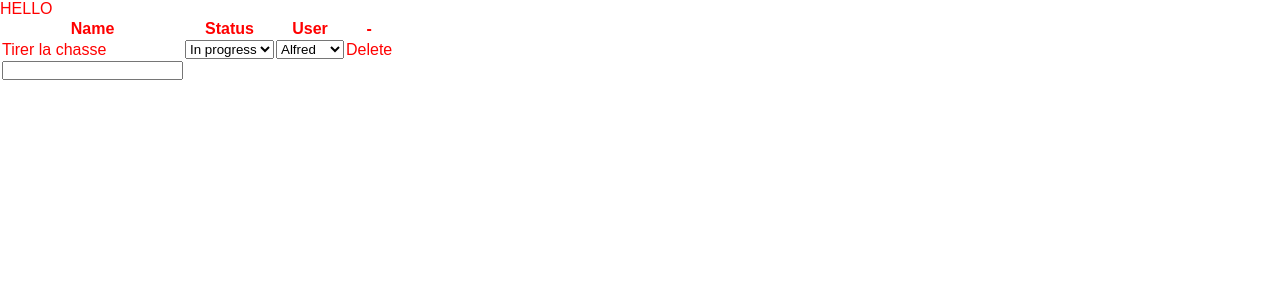
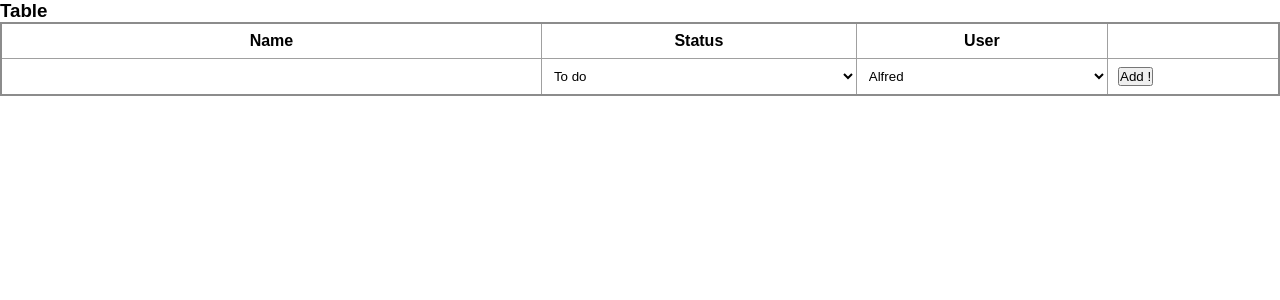
Before and after one commit to AlfGoto/toDoListNext, a Next.js app in the folder to-do-list/: page / in a window 1280 px wide. Shown: the top 300 px of the page. Built offline with nearby package versions, Linux system fonts and the light colour scheme.

Commit message:
added: We now can add a row

```diff
--- a/to-do-list/app/globals.css
+++ b/to-do-list/app/globals.css
@@ -1,14 +1,60 @@
-:root{}
+:root {}
 
-*{
+* {
     margin: 0;
     padding: 0;
     box-sizing: border-box;
     font-family: sans-serif;
 }
 
-body{
-    section{
-        color: red;
+body {
+    section {
+        /* color: red; */
     }
 }
+
+
+table {
+    border-collapse: collapse;
+    border: 2px solid rgb(140 140 140);
+
+    width: 100svw;
+
+    th,
+    td {
+        border: 1px solid rgb(160 160 160);
+        padding: 8px 10px;
+
+        &:has(select){
+            padding: 0px;
+        }
+        &:has(input){
+            padding: 0px;
+        }
+    }
+
+    thead {
+        td {
+            text-decoration: underline black solid 1px;
+        }
+    }
+
+    select{
+        width: 100%;
+        height: 100%;
+        background: transparent;
+        border: none;
+        padding: 8px;
+    }
+    input{
+        width: 100%;
+        height: 100%;
+        background: transparent;
+
+        border: none;
+    }
+
+    #addRow{
+        color: gray;
+    }
+}
--- a/to-do-list/app/page.tsx
+++ b/to-do-list/app/page.tsx
@@ -8,48 +8,93 @@ const users: Array<string> = ['Alfred', 'Romain', 'Arnaud', 'Marco']
 export default function Home() {
     return (
         <section>
-            HELLO
+            <h1>Table</h1>
             <Table />
         </section>
     );
 }
 
+interface RowsInterface {
+    name: string,
+    status: string,
+    user: string
+}
 const Table = () => {
-    const [rows, setRows] = useState([])
+    const [rows, setRows] = useState<Array<RowsInterface>>([])
 
     return (
         <table>
             <thead>
-                <th>Name</th>
-                <th>Status</th>
-                <th>User</th>
-                <th>-</th>
+                <tr>
+                    <th>Name</th>
+                    <th>Status</th>
+                    <th>User</th>
+                    <th></th>
+                </tr>
             </thead>
             <tbody>
-                <Row
-                    name='Tirer la chasse'
-                    status={status[1]}
-                    user={users[0]}
-                />
+                {rows.map((e, key) =>
+                    <Row
+                        key={key}
+                        name={e.name}
+                        status={e.status}
+                        user={e.user}
+                    />
+                )}
 
-                <AddRowRow setRows={setRows} rows={rows}/>
+                <AddRowRow setRows={setRows} rows={rows} />
 
             </tbody>
         </table>
     )
 }
 
-interface AddRowRowArg{
+interface AddRowRowArg {
     setRows: Function,
     rows: Array<Object>
 }
-const AddRowRow = (props : AddRowRowArg) => {
+const AddRowRow = (props: AddRowRowArg) => {
+    const [add, setAdd] = useState({ status: status[0], user: users[0], name: '' })
 
+    function submit() {
+        props.setRows([...props.rows, add])
+        setAdd({ status: status[0], user: users[0], name: '' })
+    }
     return (
-        <tr>
-            <td><input type="text" form='ADDROW' /></td>
-            <td></td>
-            <td></td>
+        <tr id='addRow'>
+            <td>
+                <input
+                    type="text"
+                    value={add.name}
+                    onChange={(e) => { setAdd({ ...add, name: e.target.value }) }}
+                />
+            </td>
+
+            <td>
+                <select
+                    value={add.status}
+                    onChange={(e) => { setAdd({ ...add, status: e.target.value }) }}
+                >
+                    {status.map(e =>
+                        <option value={e}>{e}</option>
+                    )}
+                </select>
+            </td>
+
+            <td>
+                <select
+                    value={add.user}
+                    onChange={(e) => { setAdd({ ...add, user: e.target.value }) }}
+                >
+                    {users.map(e =>
+                        <option value={e}>{e}</option>
+                    )}
+                </select>
+            </td>
+
+            <td>
+                <button onClick={submit}>Add !</button>
+            </td>
         </tr>
     )
 }
@@ -58,14 +103,15 @@ const AddRowRow = (props : AddRowRowArg) => {
 interface RowArg {
     status: string,
     user: string,
-    name: string
+    name: string,
+    key: number
 }
 const Row = (props: RowArg) => {
-    const del = ()=>{
+    const del = () => {
         console.log('delete ' + props.name)
     }
     return (
-        <tr>
+        <tr key={props.key}>
             <td>{props.name}</td>
             <td><Select array={status} value={props.status} /></td>
             <td><Select array={users} value={props.user} /></td>
```
